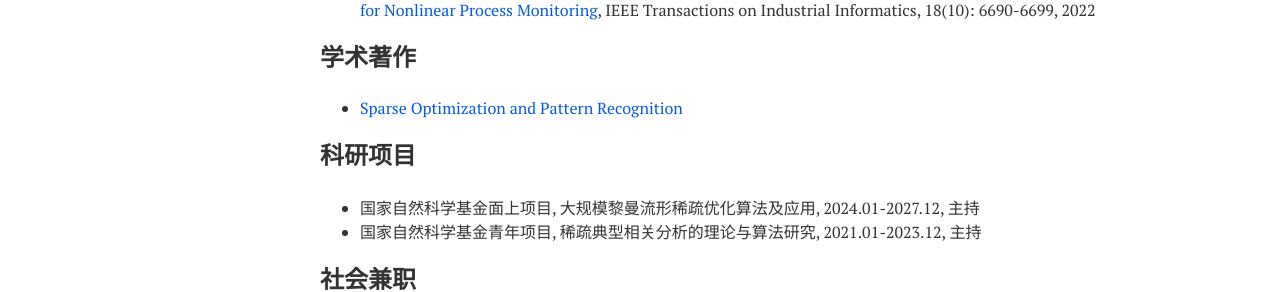
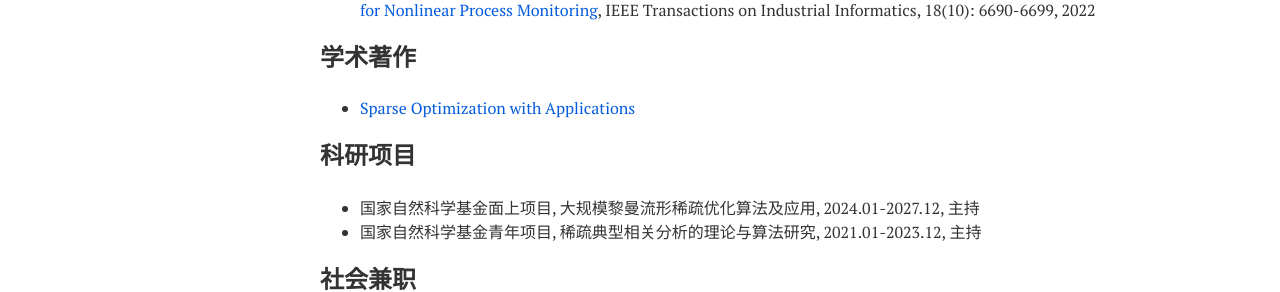
Before and after one commit to xianchaoxiu/xianchaoxiu.github.io, a Jekyll site: the page built from chinese/index.md, in a window 1280 px wide. Shown: the part 899-1191 px from the top of the page. Built offline with Jekyll 4.4.1, drawn with Linux system fonts in a browser that asks for light colours; nearby versions of some CDN libraries.

Commit message:
Update index.md

```diff
--- a/chinese/index.md
+++ b/chinese/index.md
@@ -40,7 +40,7 @@ share: false
 
 
 ### 学术著作
-* <a href="https://xianchaoxiu.github.io/chinese/book/SOPR/" class="textlink" target="_blank">  Sparse Optimization and Pattern Recognition </a><br>
+* <a href="https://xianchaoxiu.github.io/chinese/book/" class="textlink" target="_blank">Sparse Optimization with Applications </a><br>
 
 ### 科研项目
 * 国家自然科学基金面上项目, 大规模黎曼流形稀疏优化算法及应用, 2024.01-2027.12, 主持 <br>
```
